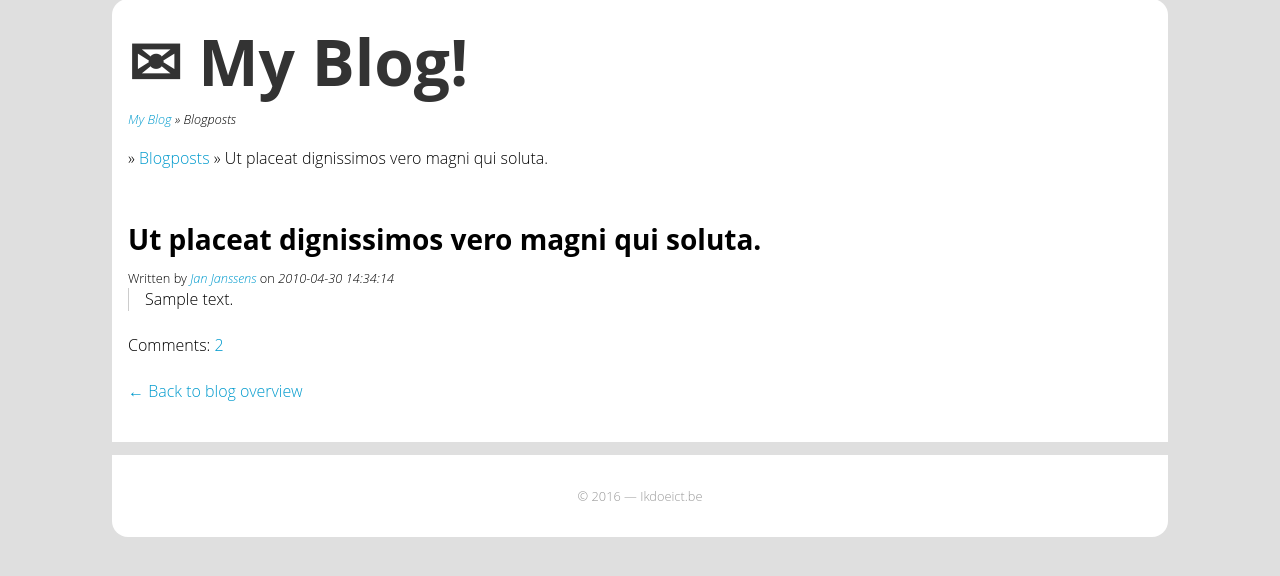
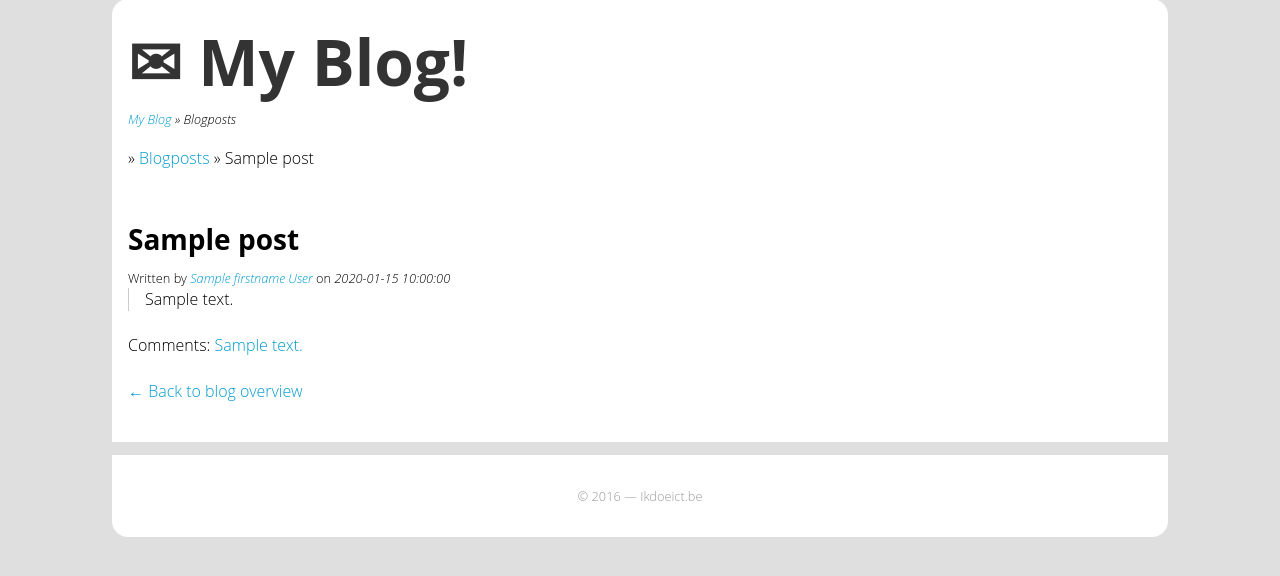
Before and after one commit to Haroenv/webscripten-2, a Laravel app: template serverside/SWS2_labo03/resources/views/post.blade.php in a window 1280 px wide. Shown: the part 17-593 px from the top of the page. Run offline with Laravel 8, Linux system fonts and the light colour scheme; the template is opened without the code that fills it: most values are stand-ins (such as "Sample title", 1, 10 or a date in 2020); settings files or empty folders that the repository lacks are supplied.

Commit message:
some finishing touches

```diff
--- a/serverside/SWS2_labo03/resources/views/author.blade.php
+++ b/serverside/SWS2_labo03/resources/views/author.blade.php
@@ -0,0 +1,5 @@
+@extends('master')
+@section('title','My Blog')
+@section('content')
+  Author
+@endsection
--- a/serverside/SWS2_labo03/resources/views/post.blade.php
+++ b/serverside/SWS2_labo03/resources/views/post.blade.php
@@ -1,14 +1,16 @@
 @extends('master')
-@section('title','My Blog &raquo; Ut placeat …')
+@section('title')
+My Blog &raquo; {{$post->title}}
+@endsection
 @section('content')
-    <p class="breadcrumb"><a href="/">My Blog</a> &raquo; Blogposts</p> &raquo; <a href="/">Blogposts</a> &raquo; Ut placeat dignissimos vero magni qui soluta.</p>
+    <p class="breadcrumb"><a href="/">My Blog</a> &raquo; Blogposts</p> &raquo; <a href="/">Blogposts</a> &raquo; {{$post->title}}</p>
 
     <section class="blogpost">
         <article>
-            <h1>Ut placeat dignissimos vero magni qui soluta.</h1>
-            <footer><p>Written by <em><a href="/authors/3">Jan Janssens</a></em> on <em>2010-04-30 14:34:14</em></p></footer>
+            <h1>{{$post->title}}</h1>
+            <footer><p>Written by <em><a href="/authors/{{$post->author_id}}">{{$post->firstname}} {{$post->lastname}}</a></em> on <em>{{$post->created_at}}</em></p></footer>
             <blockquote>{!! $post->content !!}</blockquote>
-            <p>Comments: <a href="#">2</a></p>
+            <p>Comments: <a href="comments">{{$post->numcomments}}</a></p>
         </article>
     </section>
     <p><a href="/">&larr; Back to blog overview</a></p>
```
